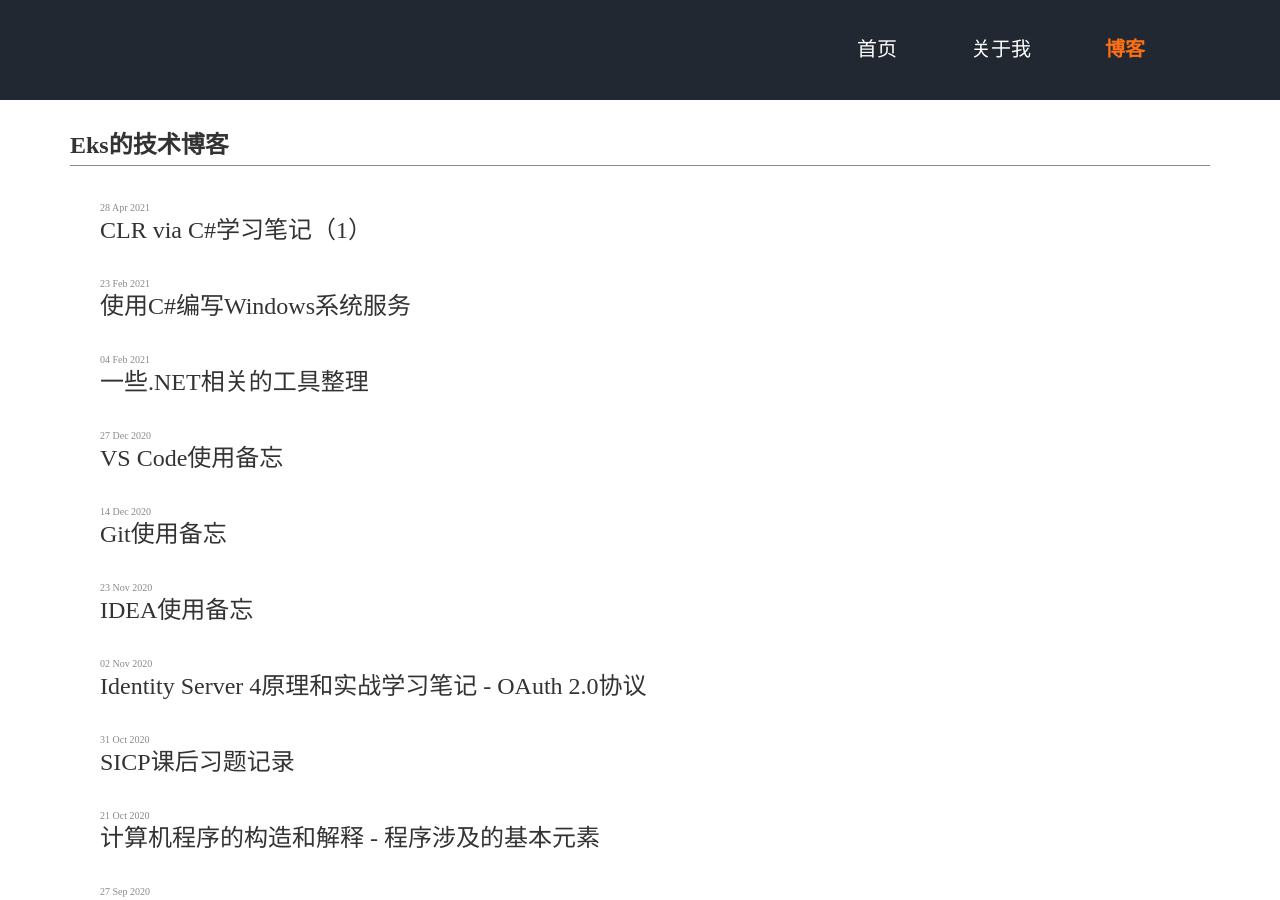
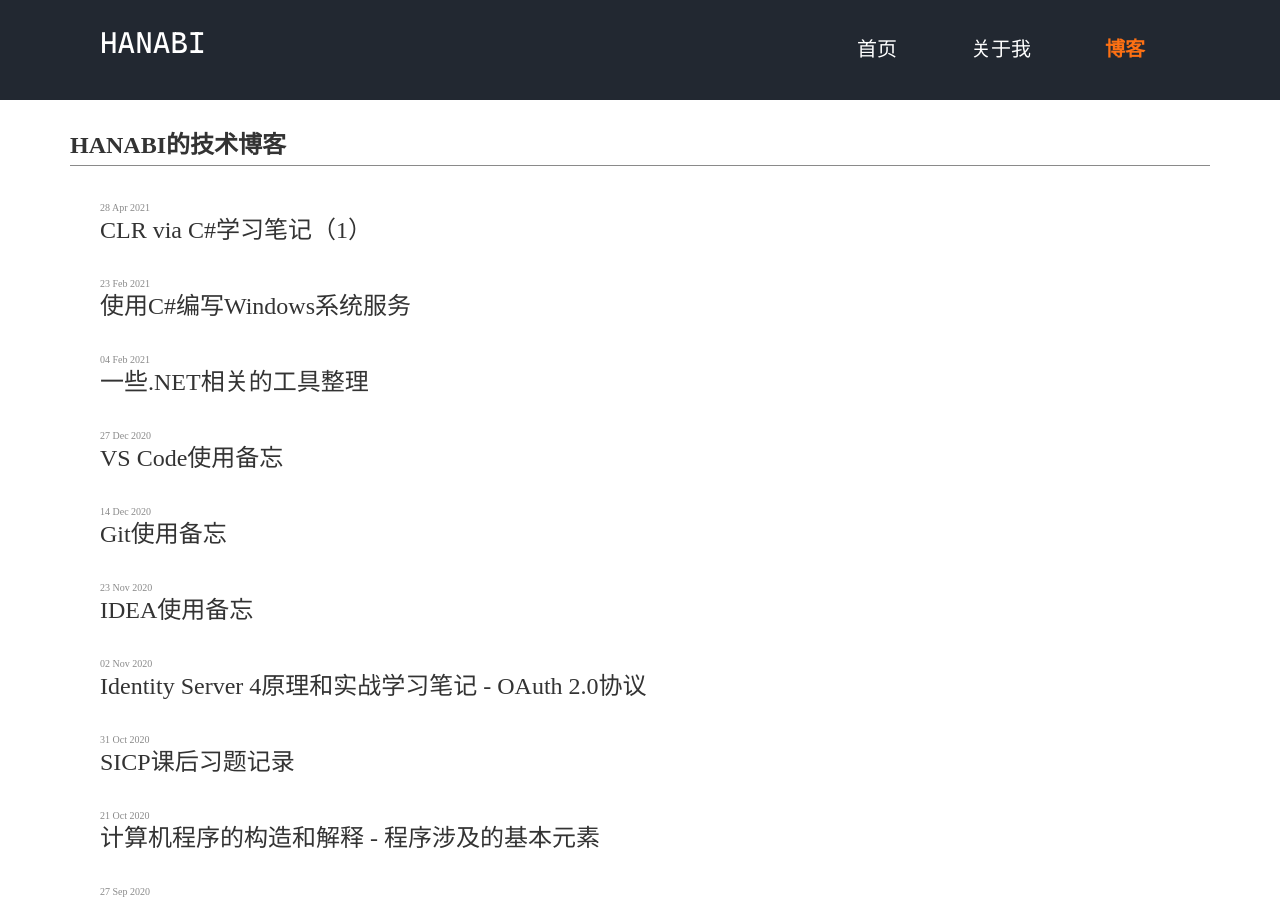
Before and after one commit to KamenRiderKuuga/kamenriderkuuga.github.io, a Jekyll site: the page built from blog.html, in a window 1280 px wide and 900 px high. Built offline with Jekyll 4.4.1, drawn with Linux system fonts in a browser that asks for light colours; some of the changed text lies outside the part shown.

Commit message:
feat: 调整作者名的显示

```diff
--- a/_includes/footer.html
+++ b/_includes/footer.html
@@ -1,5 +1,5 @@
 <footer>
     <div class="wrap">
-        ©2021.Eks
+        ©2021.{{ site.author }}
     </div>
 </footer>
--- a/_includes/header.html
+++ b/_includes/header.html
@@ -1,7 +1,7 @@
 <header>
     <div class="logo">
         <a href="/index.html">
-            <h2>{{ site.authors }}</h2>
+            <h2>{{ site.author }}</h2>
         </a>
     </div>
     <div class="nav-btn"></div>
--- a/blog.html
+++ b/blog.html
@@ -4,7 +4,7 @@ title: Blog
 ---
 <section class="page-content">
     <div class="wrap blog">
-        <h1>Eks的技术博客</h1>
+        <h1>{{ site.author }}的技术博客</h1>
 
         <ul>
             {% for post in site.posts %}
```
